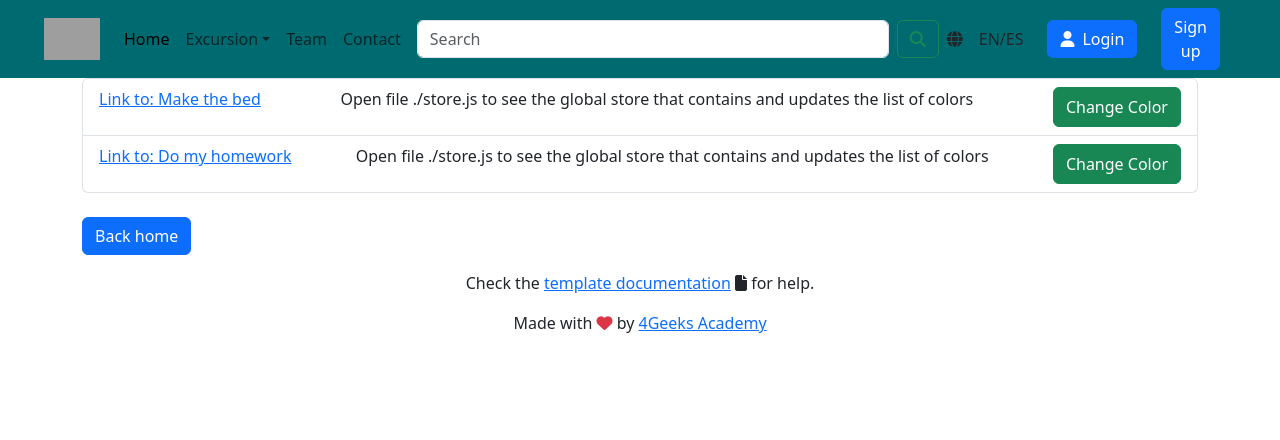
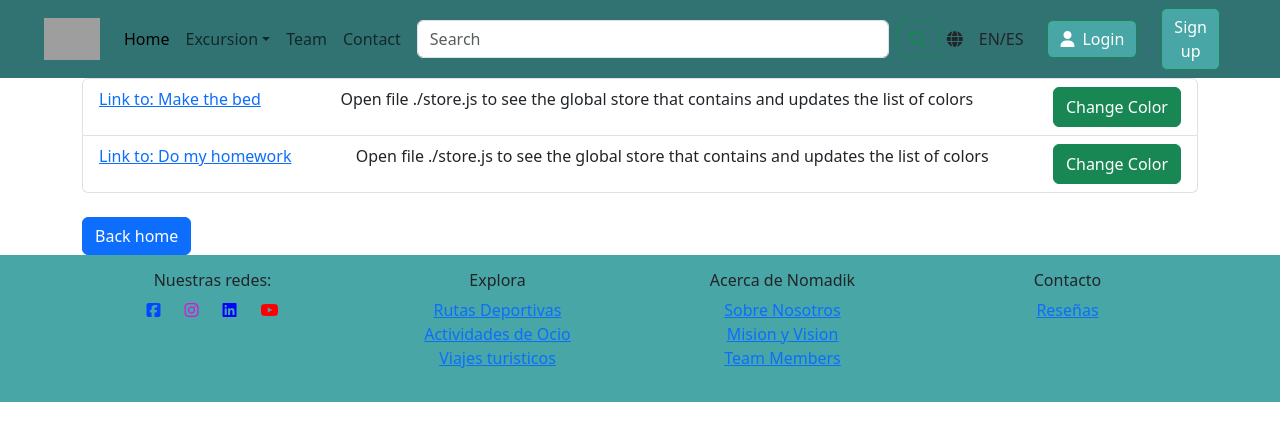
Before and after one commit to pabloherresp/ProyectoFinal_AaronJorgeLuisPablo, a React app: page /demo in a window 1280 px wide. Built offline with nearby package versions, Linux system fonts and the light colour scheme; no server answers; grey boxes are pictures that could not be loaded.

Commit message:
Footer/Nav

```diff
--- a/src/front/components/Footer.jsx
+++ b/src/front/components/Footer.jsx
@@ -1,11 +1,42 @@
+import { Link } from "react-router-dom";
+import { SobreNosotros } from "../pages/SobreNosotros";
+
 export const Footer = () => (
 	<footer className="footer mt-auto py-3 text-center">
-		<p>
-			Check the <a target="_blank" href="https://4geeks.com/docs/start/react-flask-template">template documentation</a> <i className="fa-solid fa-file"></i> for help.
-		</p>
-		<p>
-			Made with <i className="fa fa-heart text-danger" /> by{" "}
-			<a href="http://www.4geeksacademy.com">4Geeks Academy</a>
-		</p>
+		<div className="container">
+			<div className="row">
+				<div className="col-sm-12 col-md-6 col-lg-3 mb-3">
+					<h6>Nuestras redes:</h6>
+					<div className="container-fluid d-flex justify-content-center align-items-center gap-4">
+						<a className="iconoFace" href="https://www.facebook.com/?locale=es_ES"><i className="fa-brands fa-square-facebook"></i></a>
+						<a className="iconoInsta" href="https://www.instagram.com/"><i className="fa-brands fa-instagram"></i></a>
+						<a className="iconoLinkdin" href="https://www.linkedin.com/login/es"><i className="fa-brands fa-linkedin"></i></a>
+						<a className="iconoYoutube" href="https://www.youtube.com/?app=desktop&hl=es"><i className="fa-brands fa-youtube"></i></a>
+					</div>
+				</div>
+				<div className="col-sm-12 col-md-6 col-lg-3 mb-3">
+					<h6>Explora</h6>
+					<div className="container-fluid d-flex flex-column justify-content-center align-items-center">
+						<a href="http://">Rutas Deportivas</a>
+						<a href="http://">Actividades de Ocio</a>
+						<a href="http://">Viajes turisticos</a>
+					</div>
+				</div>
+				<div className="col-sm-12 col-md-6 col-lg-3 mb-3">
+					<h6>Acerca de Nomadik</h6>
+					<div className="container-fluid d-flex flex-column justify-content-center align-items-center">
+						<Link to={"/nosotros"}>Sobre Nosotros</Link>
+						<a href="http://">Mision y Vision</a>
+						<a href="http://">Team Members</a>
+					</div>
+				</div>
+				<div className="col-sm-12 col-md-6 col-lg-3 mb-3">
+					<h6>Contacto</h6>
+					<div className="container-fluid d-flex flex-column justify-content-center align-items-center">
+						<a href="http://">Reseñas</a>
+					</div>
+				</div>
+			</div>
+		</div>
 	</footer>
 );
--- a/src/front/components/Navbar.jsx
+++ b/src/front/components/Navbar.jsx
@@ -15,7 +15,7 @@ export const Navbar = () => {
 
 				<div className="collapse navbar-collapse text-center text-lg-start w-100" id="navbarSupportedContent">
 					<ul className="navbar-nav me-auto mb-2 mb-lg-0">
-						<li className="nav-item"><a className="nav-link active" aria-current="page" href="#">Home</a></li>
+						<li className="nav-item"><Link className="nav-link active" to={"/"}>Home</Link></li>
 						<li className="nav-item dropdown">
 							<a className="nav-link dropdown-toggle" href="#" id="navbarDropdown" role="button" data-bs-toggle="dropdown" aria-expanded="false">Excursion</a>
 							<ul className="dropdown-menu text-center text-lg-start" aria-labelledby="navbarDropdown">
@@ -38,12 +38,12 @@ export const Navbar = () => {
 							<i className="fa-solid fa-globe me-3"></i><span>EN/ES</span>
 						</li>
 						<li className="nav-item">
-							<button className="btn btn-primary d-flex align-items-center">
+							<button className="btn btn-success myBtn d-flex align-items-center">
 								<i className="fa-solid fa-user me-2"></i>Login
 							</button>
 						</li>
 						<li className="nav-item">
-							<button className="btn btn-primary">Sign up</button>
+							<button className="btn btn-success myBtn">Sign up</button>
 						</li>
 					</ul>
 				</div>
--- a/src/front/index.css
+++ b/src/front/index.css
@@ -1,14 +1,52 @@
 .navbg{
-    background-color: #006A71;
+    background-color: #317373;
+}
+.footer{
+  background-color: #48A6A7;
 }
 .logo{
     max-width: 3.5rem;
     margin-left: 2rem;
 }
 
+.myBtn{
+  background-color: #48A6A7;
+  color: white;
+}
+
+.btn-success.myBtn:hover{
+  background-color: #9ACBD0 !important;
+  border-color: #0d8d90 !important;
+}
+
 .busquedaBarra{
     width: 100%;
     max-width: 100%;
+}
+
+.iconoInsta{
+  color: rgb(219, 20, 219);
+}
+.iconoInsta :hover{
+  color: rgb(101, 0, 88);
+}
+.iconoYoutube{
+  color: red;
+}
+.iconoYoutube :hover{
+  color: rgb(97, 1, 1);
+}
+.iconoLinkdin{
+  color: blue;
+}
+.iconoLinkdin :hover{
+  color: rgb(0, 0, 120);
+}
+.iconoFace{
+  color: rgb(0, 72, 255);
+}
+.iconoFace :hover{
+  color: rgb(0, 39, 148);
 }
 
 @media (min-width: 992px) {
--- /dev/null
+++ b/src/front/pages/SobreNosotros.jsx
@@ -0,0 +1,21 @@
+import React from "react";
+
+export const SobreNosotros = () => {
+    return (
+        <>
+            <div className="container my-5">
+                <div className="row align-items-center">
+                        <div className="col-sm-12 col-md-6 col-lg-6">
+                            <img className="img-fluid" src="src/front/assets/img/LogoNomadik.png" alt="Logo" />
+                        </div>
+                        <div className="col-sm-12 col-md-6 col-lg-6">
+                            <p>Nomadik nace con la pasión de explorar, descubrir y conectar. Somos una plataforma dedicada a quienes buscan algo más que un simple destino: experiencias inolvidables, aventuras compartidas y un estilo de vida activo.
+                                <br />Creemos en el poder del turismo sostenible, el ocio consciente y las rutas deportivas como medios para descubrir el mundo desde nuevas perspectivas. Nuestra misión es ayudarte a vivir el viaje, no solo llegar al lugar.</p>
+                        </div>
+                </div>
+                <div className="row">
+                </div>
+            </div>
+        </>
+    )
+}
--- a/src/front/routes.jsx
+++ b/src/front/routes.jsx
@@ -9,6 +9,7 @@ import { Layout } from "./pages/Layout";
 import { Home } from "./pages/Home";
 import { Single } from "./pages/Single";
 import { Demo } from "./pages/Demo";
+import { SobreNosotros } from "./pages/SobreNosotros";
 
 export const router = createBrowserRouter(
     createRoutesFromElements(
@@ -23,6 +24,7 @@ export const router = createBrowserRouter(
 
         {/* Nested Routes: Defines sub-routes within the BaseHome component. */}
         <Route path= "/" element={<Home />} />
+        <Route path="/nosotros" element={<SobreNosotros/>} />
         <Route path="/single/:theId" element={ <Single />} />  {/* Dynamic route for single items */}
         <Route path="/demo" element={<Demo />} />
       </Route>
```
Also changed, not shown: 2 other files.
